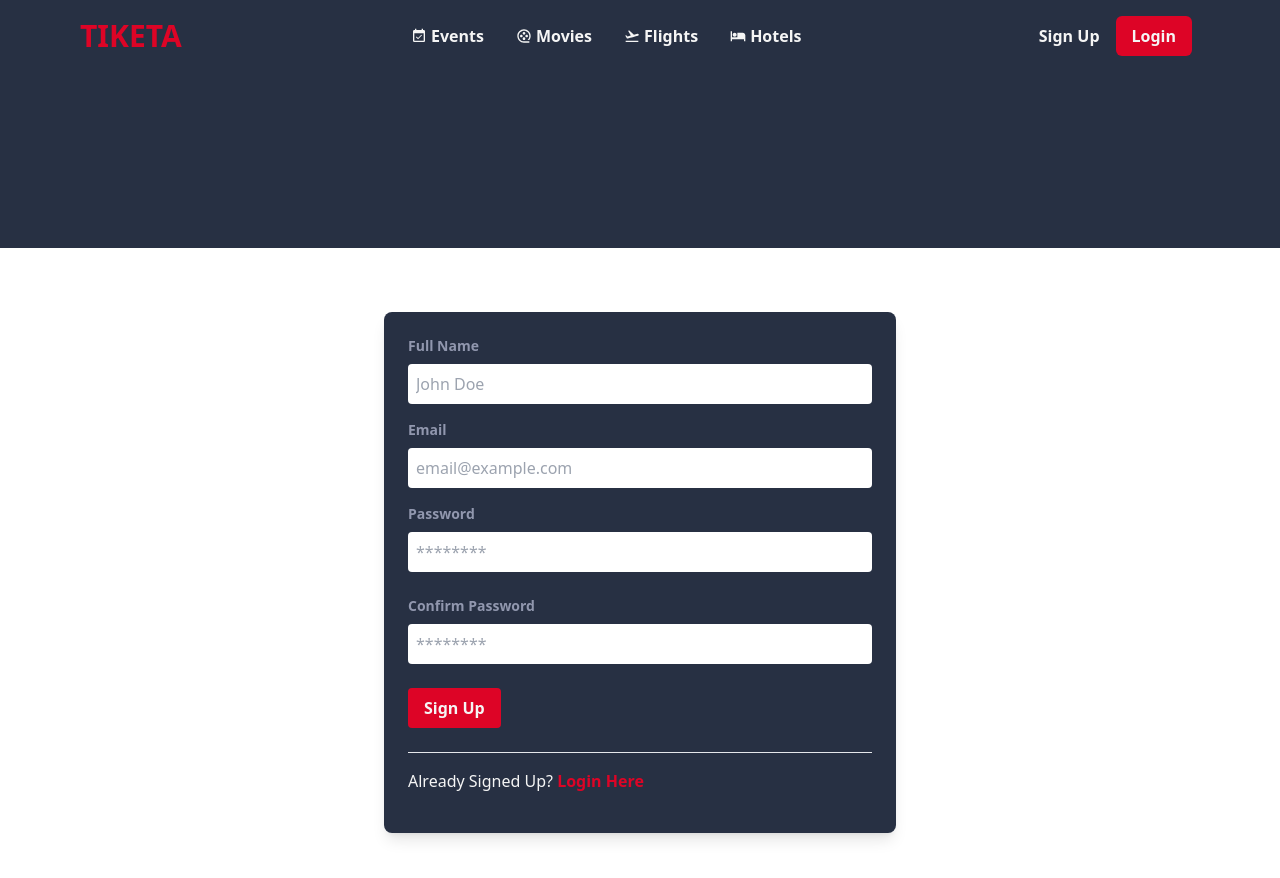
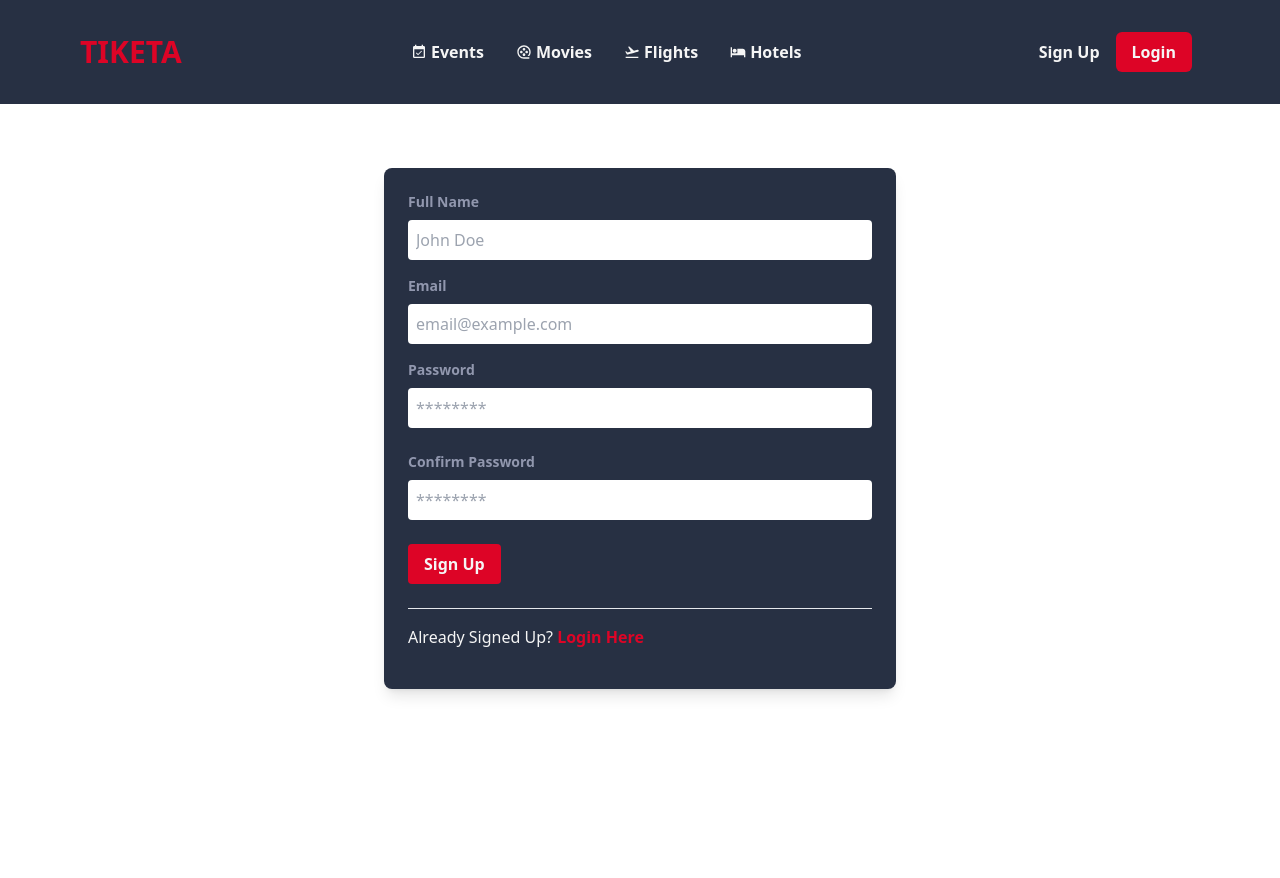
Before and after one commit to jimmindungu3/Tiketa, a React (Vite) app in the folder frontend/: page /sign-up in a window 1280 px wide. Shown: the top 878 px of the page. After the commit the page ends 800 px from the top, so only its background shows below. Built offline with nearby package versions, Linux system fonts and the light colour scheme; no server answers.

Commit message:
redirect home on logout

```diff
--- a/frontend/src/components/Navbar.jsx
+++ b/frontend/src/components/Navbar.jsx
@@ -1,4 +1,5 @@
 import React, { useEffect, useState, useRef } from "react";
+import { useNavigate } from "react-router-dom";
 import axios from "axios";
 import { MdEventAvailable, MdFlightTakeoff, MdHotel } from "react-icons/md";
 import { FaUserCircle } from "react-icons/fa";
@@ -18,6 +19,8 @@ const Navbar = () => {
   const [isMobileMenuOpen, setIsMobileMenuOpen] = useState(false);
   const dropdownRef = useRef(null);
   const mobileMenuRef = useRef(null);
+
+  const navigate = useNavigate()
 
   useEffect(() => {
     const userName = Cookies.get("userName");
@@ -48,6 +51,7 @@ const Navbar = () => {
       await axios.post(`${API_BASE_URL}/api/logout`, {}, { withCredentials: true });
       setDropdownVisible(false);
       setIsMobileMenuOpen(false);
+      navigate("/");
     } catch (error) {
       console.error("Logout failed:", error);
     }
@@ -83,7 +87,7 @@ const Navbar = () => {
   );
 
   return (
-    <div className="bg-blue py-4 pb-48">
+    <div className="bg-blue py-8">
       <div className="max-w-6xl mx-auto px-4">
         <div className="flex justify-between items-center">
           <Link to={"/"}>
```
